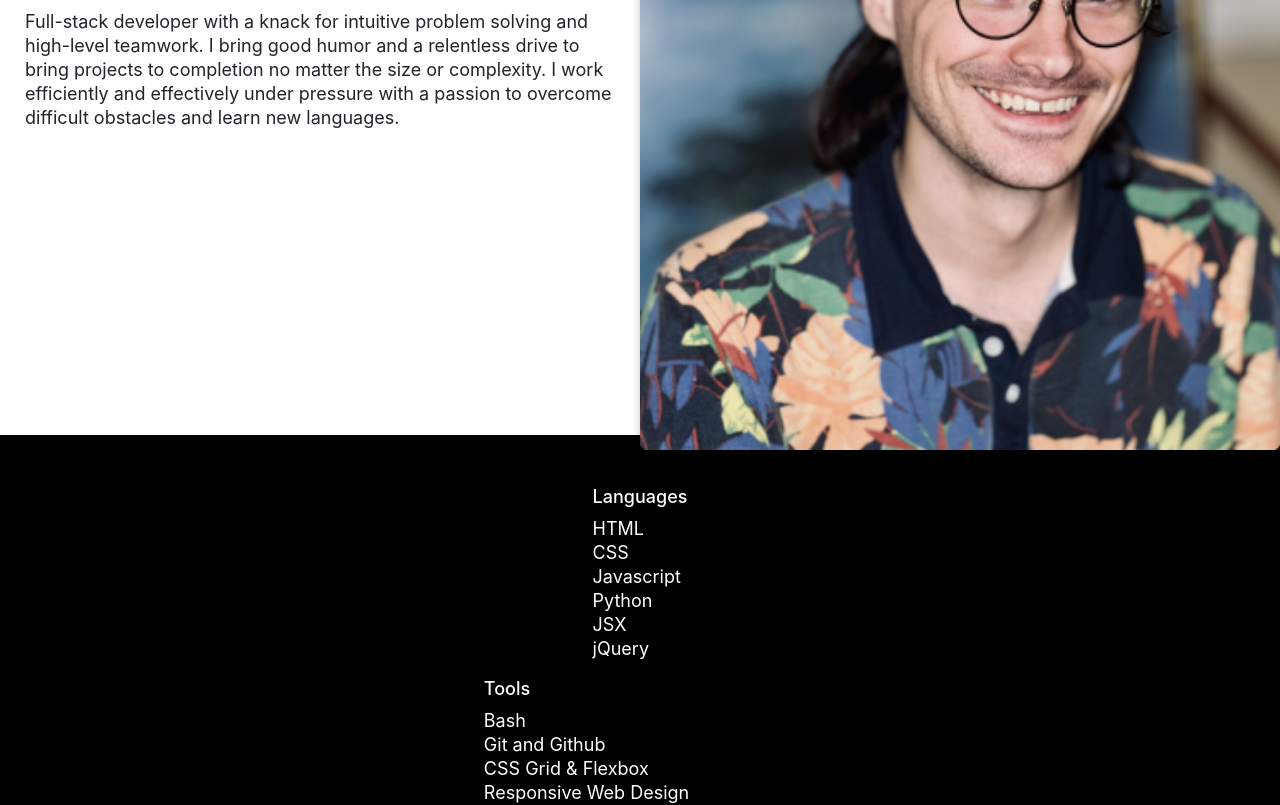
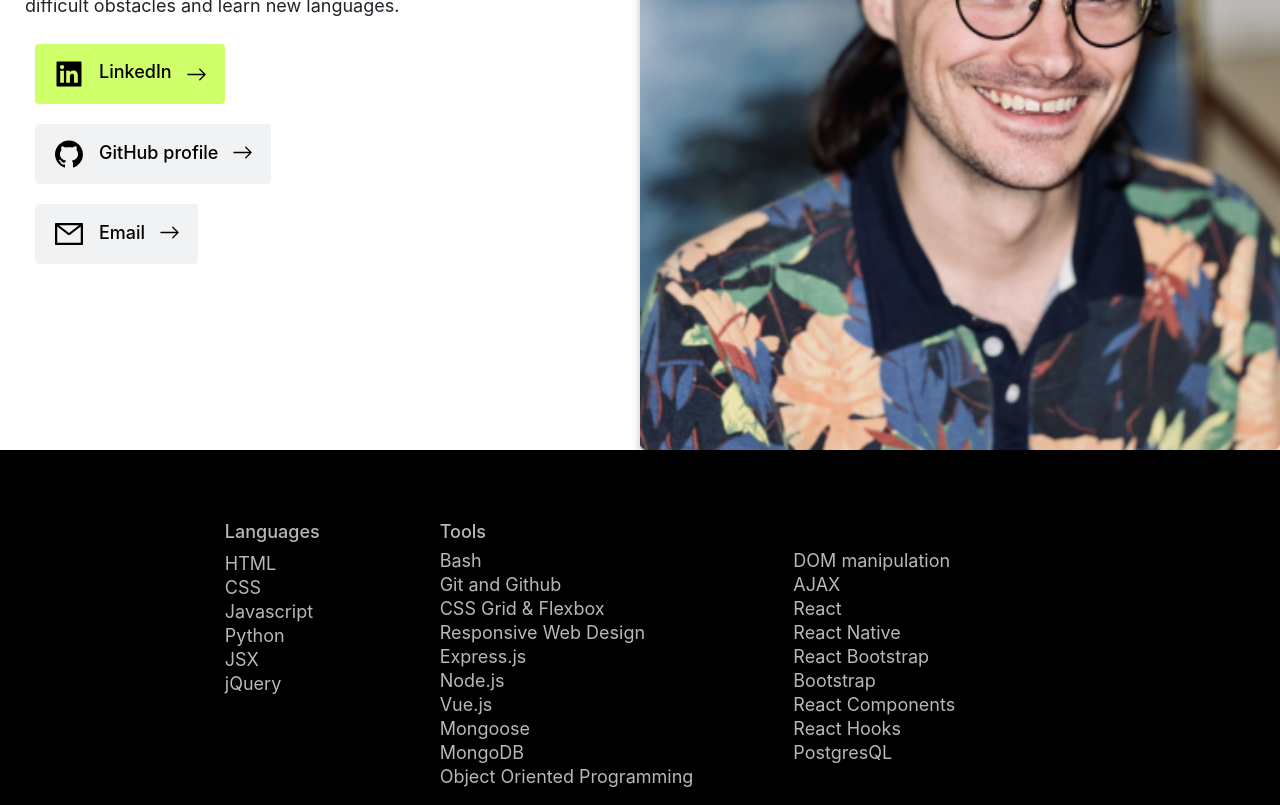
Before and after one commit to rneyrinck/Portfolio-2022, a React (Create React App) app: page /about in a window 1280 px wide. Shown: the part 420-1225 px from the top of the page. Built offline with nearby package versions, Linux system fonts and the light colour scheme.

Commit message:
finished about page

```diff
--- a/src/about/about.css
+++ b/src/about/about.css
@@ -1,32 +1,26 @@
-li{
+li {
   list-style: none;
-
 }
 
-
-
-.about-wrapper{
+.about-wrapper {
   background-color: black;
   color: white;
   padding: 15px;
   display: flex;
   align-items: center;
-
 }
-.about-wrapper h5{
+.about-wrapper h5 {
   font-size: 16px;
   letter-spacing: 1px;
   font-weight: 350;
   margin-top: 5px;
 }
-img{
+img {
   width: 100%;
-    /* max-width: 500px; */
   filter: drop-shadow(0px 4px 4px rgba(0, 0, 0, 0.25));
   border-radius: 4px;
-/* float: right; */
 }
-.about-bio{
+.about-bio {
   display: flex;
   flex-direction: column;
   align-items: flex-start;
@@ -34,8 +28,8 @@ padding: 25px 25px 0 25px;
   text-align: left;
   margin-bottom: 0;
 }
-.about-bio h5{
-    font-family: 'Inter';
+.about-bio h5 {
+  font-family: "Inter";
   font-style: normal;
   font-weight: 300;
   font-size: 24px;
@@ -46,32 +40,29 @@ align-self: stretch;
   flex-grow: 0;
   margin-bottom: 20px;
 }
-.about-bio p{
-    font-family: 'Inter';
+.about-bio p {
+  font-family: "Inter";
   font-style: normal;
   font-weight: 400;
   font-size: 18px;
   line-height: 24px;
 }
-.about-skills{
+.about-skills-and-languages {
   display: flex;
   flex-direction: column;
   align-items: flex-start;
   padding: 0px 25px 25px 25px;
   text-align: left;
-    /* margin-top: 0; */
 }
-.about-skills h6{
-    font-family: 'Inter';
+.about-skills-and-languages h6 {
+  font-family: "Inter";
   font-style: normal;
   font-weight: 500;
   font-size: 18px;
   line-height: 24px;
-
-
 }
-.about-skills ul{
-    font-family: 'Inter';
+.about-skills-and-languages ul {
+  font-family: "Inter";
   font-style: normal;
   font-weight: 400;
   font-size: 18px;
@@ -79,14 +70,27 @@ line-height: 24px;
   list-style: none;
   padding-left: 0;
 }
-.about-button-group{
+.about-button-group {
   display: flex;
   flex-direction: column;
   align-self: center;
   margin: 20px;
   padding: 0;
 }
-#about-button-group-buttons{
+#about-button-group-buttons {
+  display: flex;
+  flex-direction: row;
+  justify-content: center;
+  align-content: center;
+  padding: 14px 18px;
+  width: fit-content;
+  margin: 10px;
+  gap: 14px;
+  background-color: #f0f2f4;
+  color: #000000;
+  border: none;
+}
+#about-button-group-linkedIn-button {
   display: flex;
   flex-direction: row;
   justify-content: center;
@@ -95,66 +99,182 @@ padding: 14px 18px;
   width: fit-content;
   margin: 10px;
   gap: 14px;
-background-color: #F0F2F4;
+  background-color: #cfff69;
   color: #000000;
   border: none;
 }
-#about-button-group-linkedIn-button{
+.bio-button-group {
+  display: none;
+
+}
+#contact-dropdown-social-logos{
+  height: 32px;
+  width: 32px;
+  /* align-self: center; */
+}
+#about-button-group-buttons h6{
+  font-family: 'Inter';
+font-style: normal;
+font-weight: 500;
+font-size: 18px;
+line-height: 22px;
+/* identical to box height */
+margin-top: 4px;
+
+color: #000000;
+
+}
+#about-button-group-linkedIn-button h6{
   display: flex;
-    flex-direction: row;
-    justify-content: center;
-    align-items: center;
-    padding: 14px 18px;
-    width: fit-content;
-    margin: 10px;
-    gap: 14px;
-    background-color: #CFFF69;
+
+  font-family: 'Inter';
+  font-style: normal;
+  font-weight: 500;
+  font-size: 18px;
+  line-height: 22px;
+  /* identical to box height */
+  margin-top: 4px;
+
+
   color: #000000;
-    border: none;
+
 }
-@media only screen and (min-width: 768px) {
-    .about-wrapper{
+#about-button-dropdown-arrows{
+  width: 21px;
+  height: 27px;
+  font-weight: 500;
+font-size: 22px;
+margin-top: 1px;
+}
+@media only screen and (min-width: 660px) {
+  .about-wrapper {
     display: none;
   }
-    .about-main{
+  .about-main {
+    /* display: grid; */
+    justify-content: center;
+  }
+  .about-bio-and-picture {
     display: grid;
-        /* max-width: 1000px; */
-        justify-content: center;
-        /* align-items: center; */
-        /* justify-items: flex-start; */
-        /* align-content: space-around; */
-        grid-template-columns: 50% 50%;
-        grid-template-rows: 50% 50%;
 
+    width: 100vw;
   }
-    .pic-o-bob{
-        /* grid-column: 2/3; */
+  #about-button-grou-sm-breakpoint {
+    display: none;
+  }
+  #about-bio-buttons {
+    display: contents;
+  }
+  .pic-o-bob {
+    width: 50vw;
     grid-row: 1/2;
   }
-    div.about-bio{
+  div.about-bio {
     grid-column: 1/2;
     grid-row: 1/2;
     align-self: center;
   }
-    div.about-button-group{
-        display: none;
-
-    }
-    .about-skills{
-        background-color: #000000;
-        color: white;
-        grid-column: 1/3;
+  .about-skills-and-languages {
     display: flex;
     flex-direction: column;
+    /* justify-content: center; */
+    align-items: center;
+    padding: 60px;
+    background: #000000;
+    flex: none;
+    order: 3;
+    align-self: stretch;
+    flex-grow: 0;
+    margin: 0px 0px;
+    color: #B8B8B8;
+    /* height: 400px; */
+    /* overflow: hidden; */
+  }
+  .about-skills-and-languages-content {
+    display: flex;
+    flex-direction: row;
+    /* align-items: flex-start; */
+    justify-content: center;
+    padding: 0px;
+    flex: none;
+    order: 0;
+    align-self: stretch;
+    flex-grow: 0;
+    margin: 10px 0px;
+    /* height: 300px; */
+    min-height: 80%
+  }
+  .languages{
+    display: flex;
+    flex-direction: column;
+    align-items: flex-start;
+    padding: 0px;
+    flex: none;
+    order: 0;
+    flex-grow: 0;
+    margin: 0px 60px;
+  }
+  .languages-ul{
+    padding-left:0
+  }
+  .tools{
+    display: flex;
+    flex-direction: column;
+    align-items: flex-start;
     flex-wrap: wrap;
+    padding: 0px;
+    flex: none;
+    order: 1;
+    flex-grow: 0;
+    margin: 0px 60px;
+  }
+  .tools-h6{
+    /* width: 100%; */
+  }
+  .tools-ul{
+    text-align: left;
+    list-style: none;
+    padding-left:0;
+    /* white-space: pre-wrap; */
+    display: flex;
+    flex-direction: column;
+    /* height: 100%; */
+    /* flex-wrap: wrap; */
+    overflow:clip;
+  }
+  .tools li{
+      margin-right: 100px;
+  }
+  .tools-ul2{
+    /* grid-row: 2/3; */
+    margin-top: -15px;
+  }
+}
+@media only screen and (min-width: 848px) {
+  .bio-button-group {
+    display: flex;
+    flex-direction: column;
+  }
+  .bio-button {
+    height: 60px;
+    align-content: baseline;
+  }
+  #about-button-group-linkedIn-button {
     align-items: center;
-        justify-content: flex-start;
-        padding-top: 50px;
-        /* height: 500px; */
   }
-    #tools-p{
-        display: flex;
-        flex-wrap: wrap;
+  .tools{
+
+    display: grid;
+    grid-template-columns: auto auto;
+    grid-template-rows: 24px 1fr ;
+    overflow: hidden;
   }
-
+  .tools-ul{
+    grid-row: 2/3;
+    margin-top: 5px;
   }
+  .tools-ul2{
+    grid-row: 2/3;
+    margin-top: 5px;
+  }
+}
--- a/src/about/about.js
+++ b/src/about/about.js
@@ -10,21 +10,56 @@ export default function About() {
       <div className="about-wrapper">
         <h5>ABOUT</h5>
       </div>
+      <div className="about-bio-and-picture">
         <img src={picture} className="pic-o-bob" />
         <div className="about-bio">
           <h5>Robert Neyrinck</h5>
+
           <p>
             Full-stack developer with a knack for intuitive problem solving and
             high-level teamwork. I bring good humor and a relentless drive to
-          bring projects to completion no matter the size or complexity. I work
-          efficiently and effectively under pressure with a passion to overcome
-          difficult obstacles and learn new languages.
+            bring projects to completion no matter the size or complexity. I
+            work efficiently and effectively under pressure with a passion to
+            overcome difficult obstacles and learn new languages.
           </p>
+          <div className="bio-button-group">
+            <Button
+              href="https://www.linkedin.com/in/robert-neyrinck/"
+              target="_blank"
+              id="about-button-group-linkedIn-button"
+              className="bio-button linkedIn"
+            >
+              <AiFillLinkedin id="contact-dropdown-social-logos" />
+              <h6>LinkedIn</h6>
+              <BsArrowRight id="about-button-dropdown-arrows" />
+            </Button>
+            <Button
+              href="https://github.com/rneyrinck"
+              target="_blank"
+              id="about-button-group-buttons"
+              className="bio-button"
+            >
+              <AiFillGithub id="contact-dropdown-social-logos" />{" "}
+              <h6>GitHub profile</h6>
+              <BsArrowRight id="about-button-dropdown-arrows" />
+            </Button>
+            <Button
+              href="mailto:robert.a.neyrinck@gmail.com?subject=Robert Neyrinck's Portfolio"
+              id="about-button-group-buttons"
+              className="bio-button"
+            >
+              <AiOutlineMail id="contact-dropdown-social-logos" />
+              <h6>Email</h6>
+              <BsArrowRight id="about-button-dropdown-arrows" />
+            </Button>
           </div>
-      <div className="about-skills">
-        <div id="languages">
-          <h6 id="languages-h6">Languages</h6>
-          <ul id="languages-ul">
+        </div>
+      </div>
+      <div className="about-skills-and-languages">
+        <div className="about-skills-and-languages-content">
+          <div className="languages">
+            <h6 className="languages-h6">Languages</h6>
+            <ul className="languages-ul">
               <li> HTML</li>
 
               <li> CSS</li>
@@ -36,12 +71,11 @@ export default function About() {
               <li> JSX</li>
 
               <li> jQuery</li>
-
             </ul>
           </div>
-        <div id="tools">
-          <h6 id="tools-h6">Tools</h6>
-          <ul id="tools-ul">
+          <div className="tools">
+            <h6 className="tools-h6">Tools</h6>
+            <ul className="tools-ul">
               <li>Bash</li>
 
               <li>Git and Github</li>
@@ -59,8 +93,9 @@ export default function About() {
               <li>Mongoose</li>
 
               <li>MongoDB</li>
-
               <li>Object Oriented Programming</li>
+            </ul>
+            <ul  className="tools-ul2">
 
               <li>DOM manipulation</li>
 
@@ -74,7 +109,7 @@ export default function About() {
 
               <li>Bootstrap</li>
 
-            <li>React Components, Props, and State</li>
+              <li>React Components</li>
 
               <li>React Hooks</li>
 
@@ -82,15 +117,16 @@ export default function About() {
             </ul>
           </div>
         </div>
-      <div className="about-button-group">
+      </div>
+      <div className="about-button-group" id="about-button-grou-sm-breakpoint">
         <Button
           href="https://www.linkedin.com/in/robert-neyrinck/"
           target="_blank"
           id="about-button-group-linkedIn-button"
         >
           <AiFillLinkedin id="contact-dropdown-social-logos" />
-          <h5>LinkedIn</h5>
-          <BsArrowRight id="navbar-dropdown-arrows" />
+          <h6>LinkedIn</h6>
+          <BsArrowRight id="about-button-dropdown-arrows" />
         </Button>
         <Button
           href="https://github.com/rneyrinck"
@@ -98,16 +134,16 @@ export default function About() {
           id="about-button-group-buttons"
         >
           <AiFillGithub id="contact-dropdown-social-logos" />{" "}
-          <h5>GitHub profile</h5>
-          <BsArrowRight id="navbar-dropdown-arrows" />
+          <h6>GitHub profile</h6>
+          <BsArrowRight id="about-button-dropdown-arrows" />
         </Button>
         <Button
           href="mailto:robert.a.neyrinck@gmail.com?subject=Robert Neyrinck's Portfolio"
           id="about-button-group-buttons"
         >
           <AiOutlineMail id="contact-dropdown-social-logos" />
-          <h5>Email</h5>
-          <BsArrowRight id="navbar-dropdown-arrows" />
+          <h6>Email</h6>
+          <BsArrowRight id="about-button-dropdown-arrows" />
         </Button>
       </div>
     </section>
```
Lines whose indentation alone changed are shown as unchanged.
